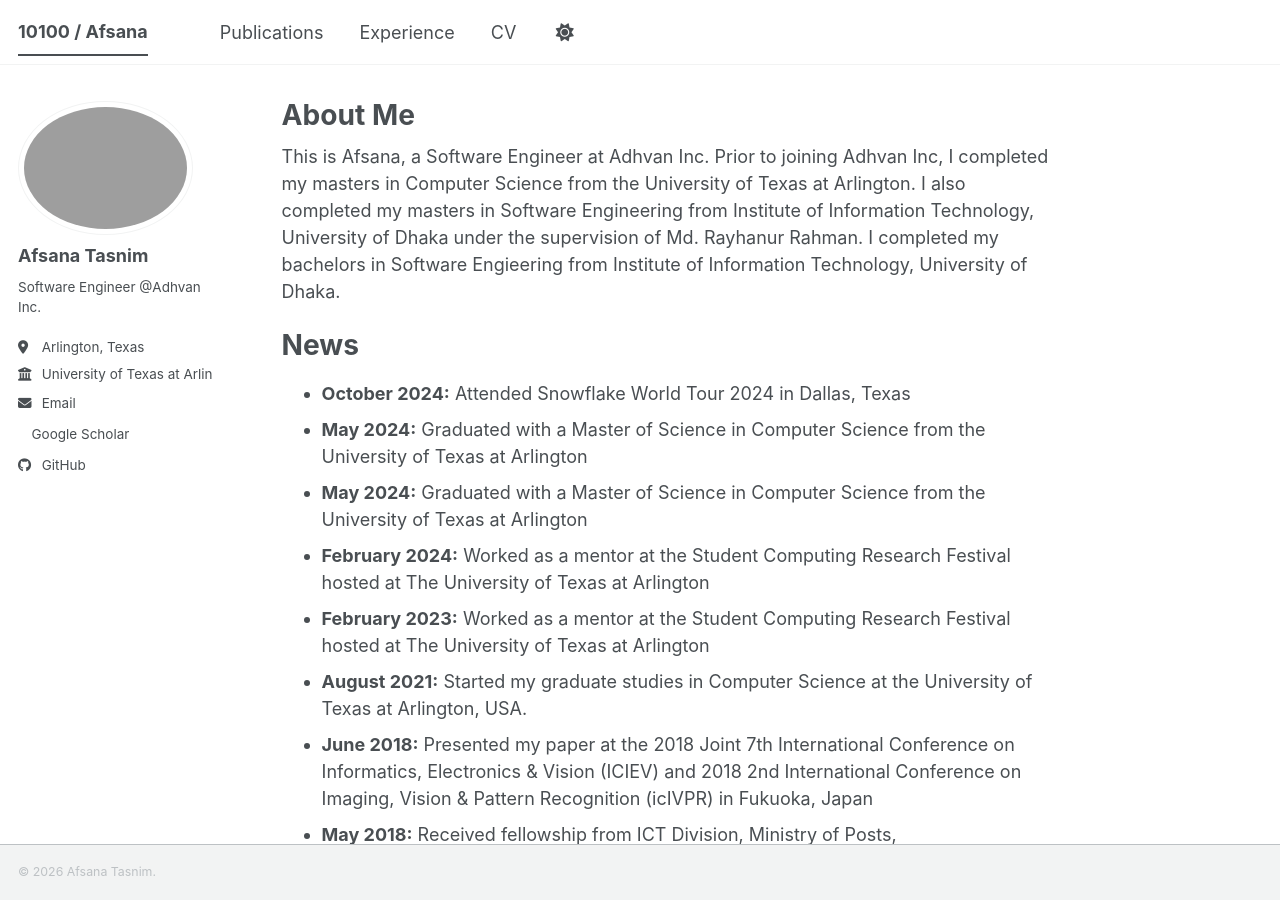
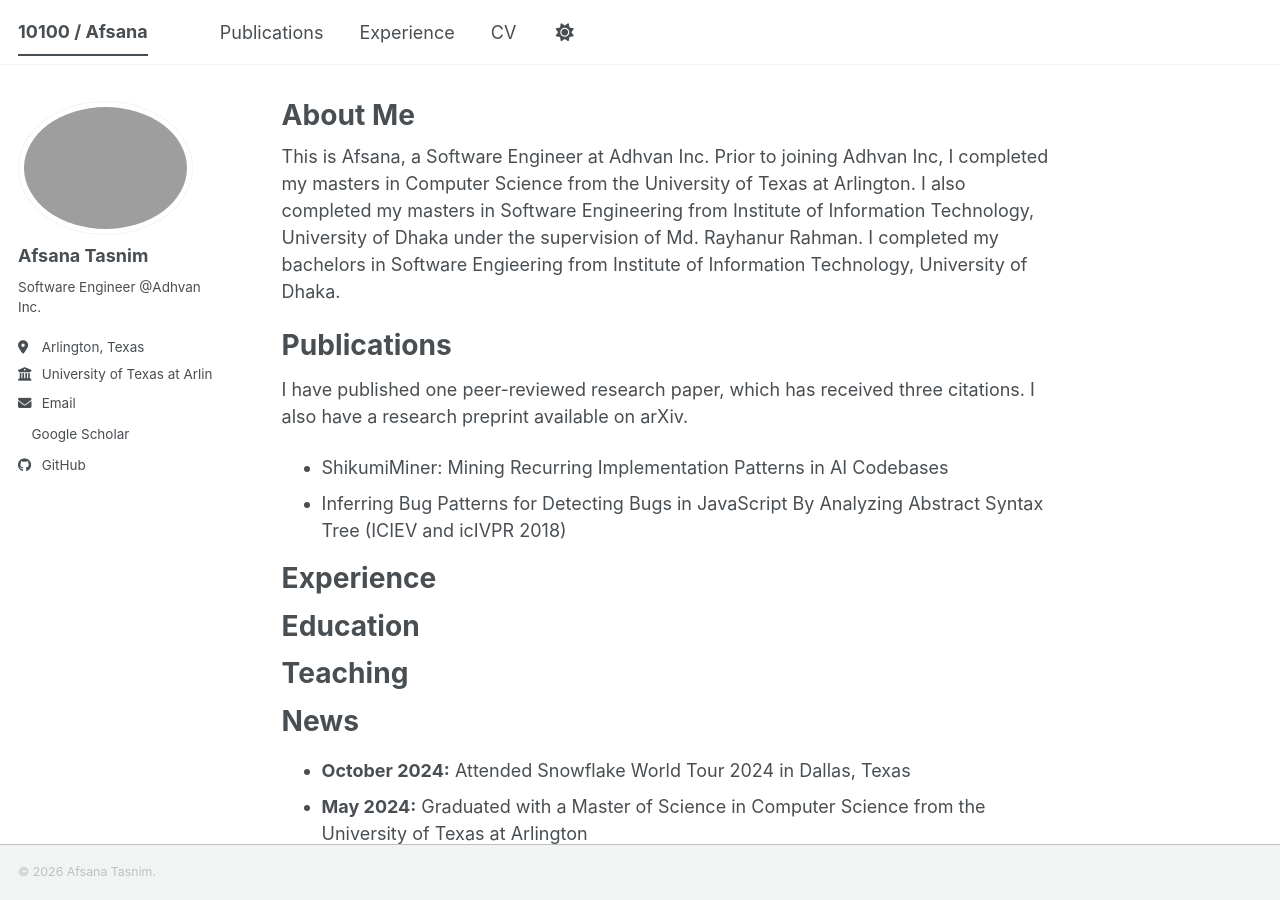
Before and after one commit to AfsanaTasnim/AfsanaTasnim.github.io, a Jekyll site: the page built from _pages/about.md, in a window 1280 px wide and 900 px high. Built offline with Jekyll 4.4.1, drawn with Linux system fonts in a browser that asks for light colours; a style sheet for code colours, icons or effects is not loaded.

Commit message:
Update about.md
Added sections for Publications, Experience, Education, and Teaching to the about page.

```diff
--- a/_pages/about.md
+++ b/_pages/about.md
@@ -10,6 +10,20 @@ redirect_from:
 This is Afsana, a Software Engineer at Adhvan Inc. Prior to joining Adhvan Inc, I completed my masters in Computer Science from the University of Texas at Arlington.
 I also completed my masters in Software Engineering from Institute of Information Technology, University of Dhaka under the supervision of Md. Rayhanur Rahman. I completed my bachelors in Software Engieering from Institute of Information Technology, University of Dhaka.
 
+# Publications
+I have published one peer-reviewed research paper, which has received three citations. I also have a research preprint available on arXiv.
+- ShikumiMiner: Mining Recurring Implementation Patterns in AI Codebases
+- Inferring Bug Patterns for Detecting Bugs in JavaScript By Analyzing Abstract Syntax Tree (ICIEV and icIVPR 2018)
+
+# Experience
+
+
+# Education
+
+
+# Teaching
+
+
 # News
 - **October 2024:** Attended Snowflake World Tour 2024 in Dallas, Texas
 - **May 2024:** Graduated with a Master of Science in Computer Science from the University of Texas at Arlington
```
